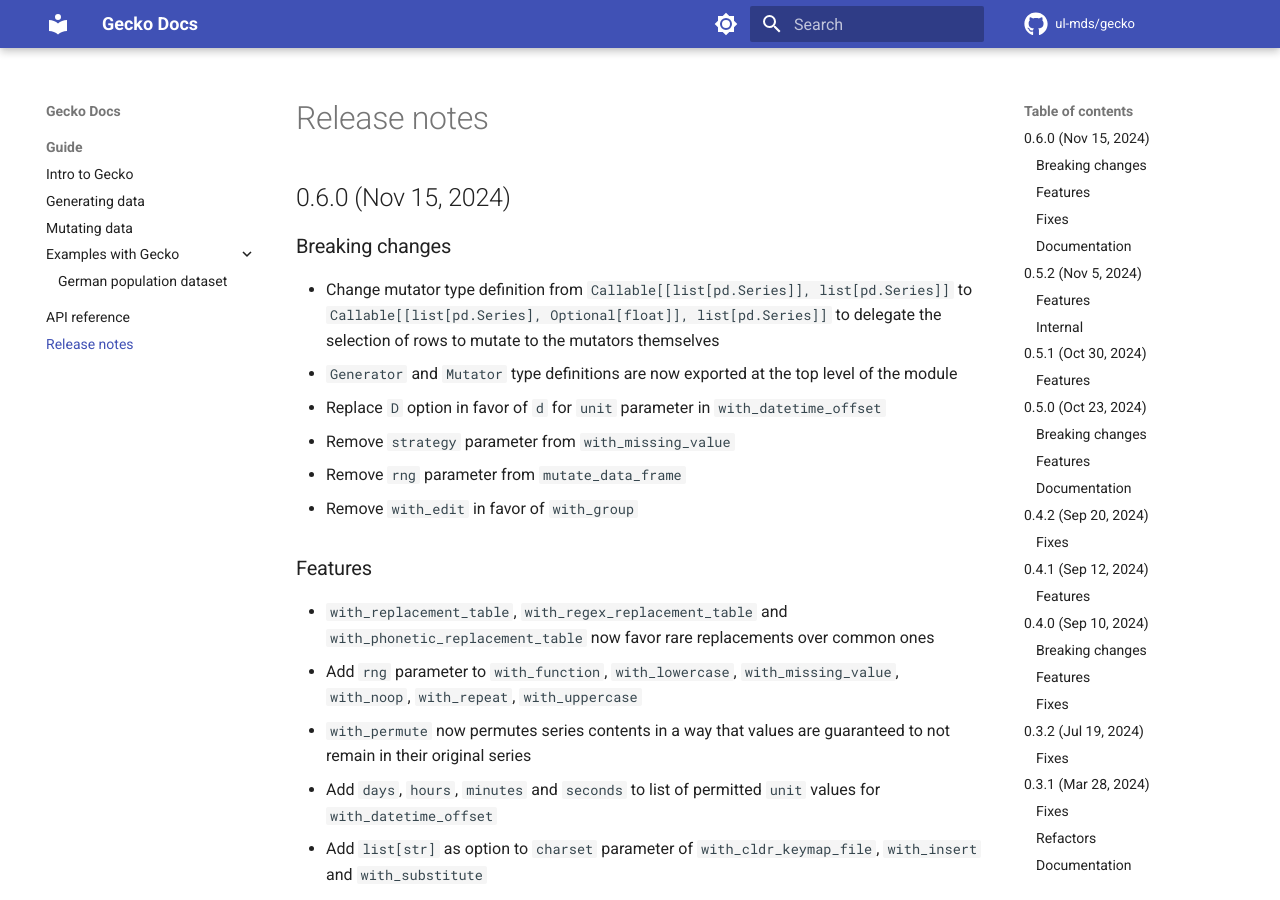
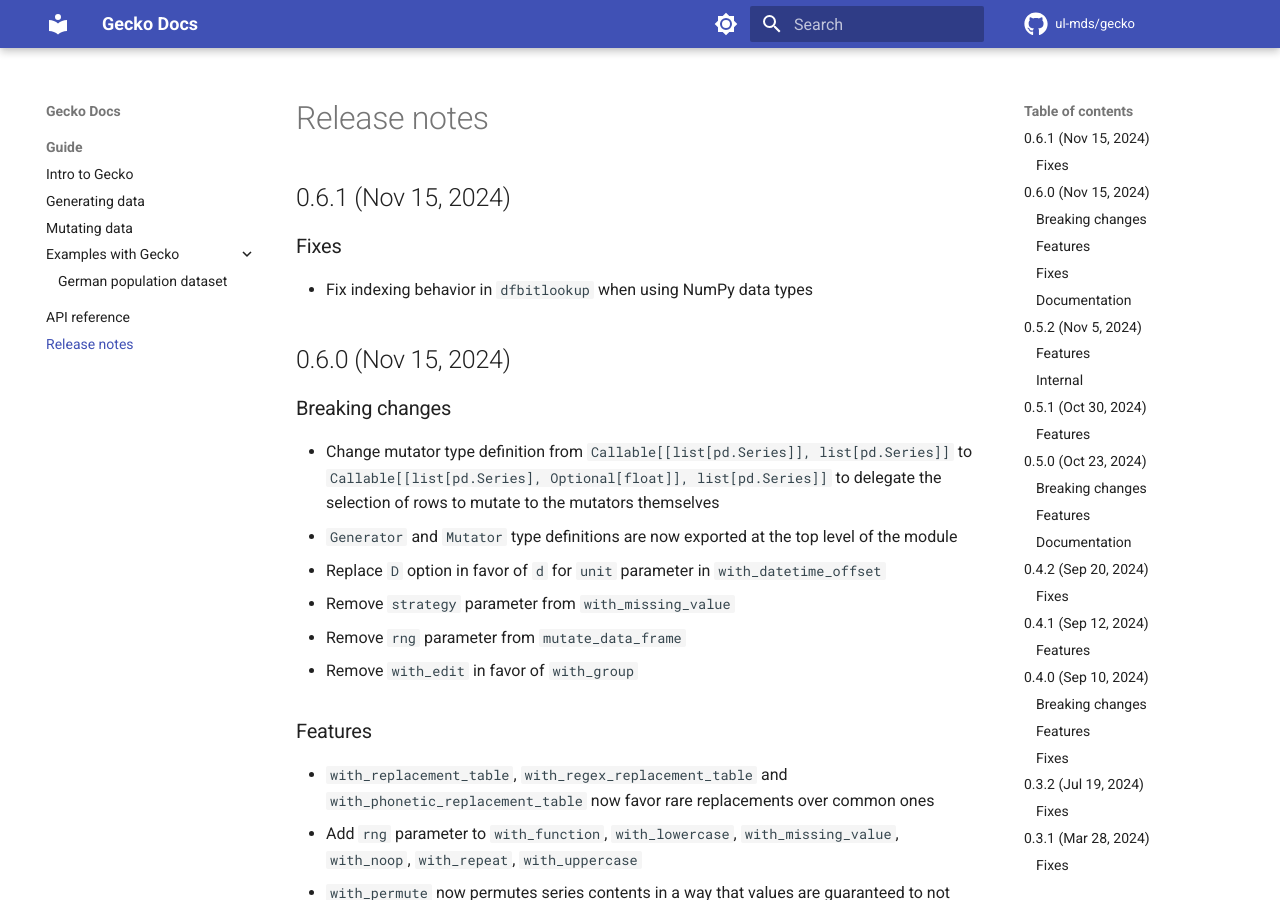
Before and after one commit to ul-mds/gecko, an MkDocs documentation site: the page built from docs/release-notes.md, in a window 1280 px wide and 900 px high. Built offline with MkDocs 1.6.1 and Material for MkDocs 9.7.7, drawn with Linux system fonts in a browser that asks for light colours; comment, search, counter and statistics services are not loaded.

Commit message:
Add 0.6.1 release notes

```diff
--- a/docs/release-notes.md
+++ b/docs/release-notes.md
@@ -1,4 +1,10 @@
 # Release notes
+
+## 0.6.1 (Nov 15, 2024)
+
+### Fixes
+
+- Fix indexing behavior in `dfbitlookup` when using NumPy data types
 
 ## 0.6.0 (Nov 15, 2024)
 
```
